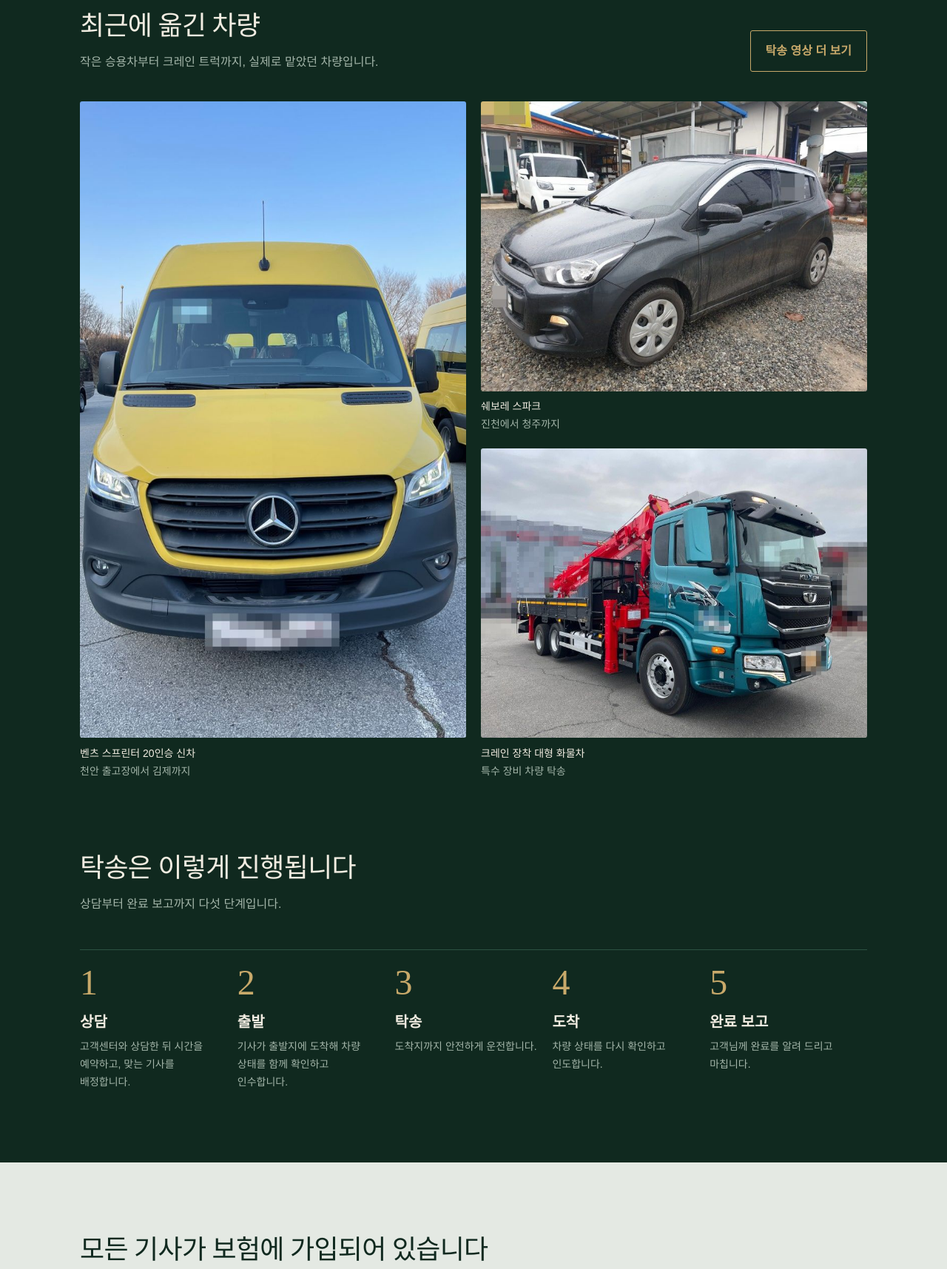
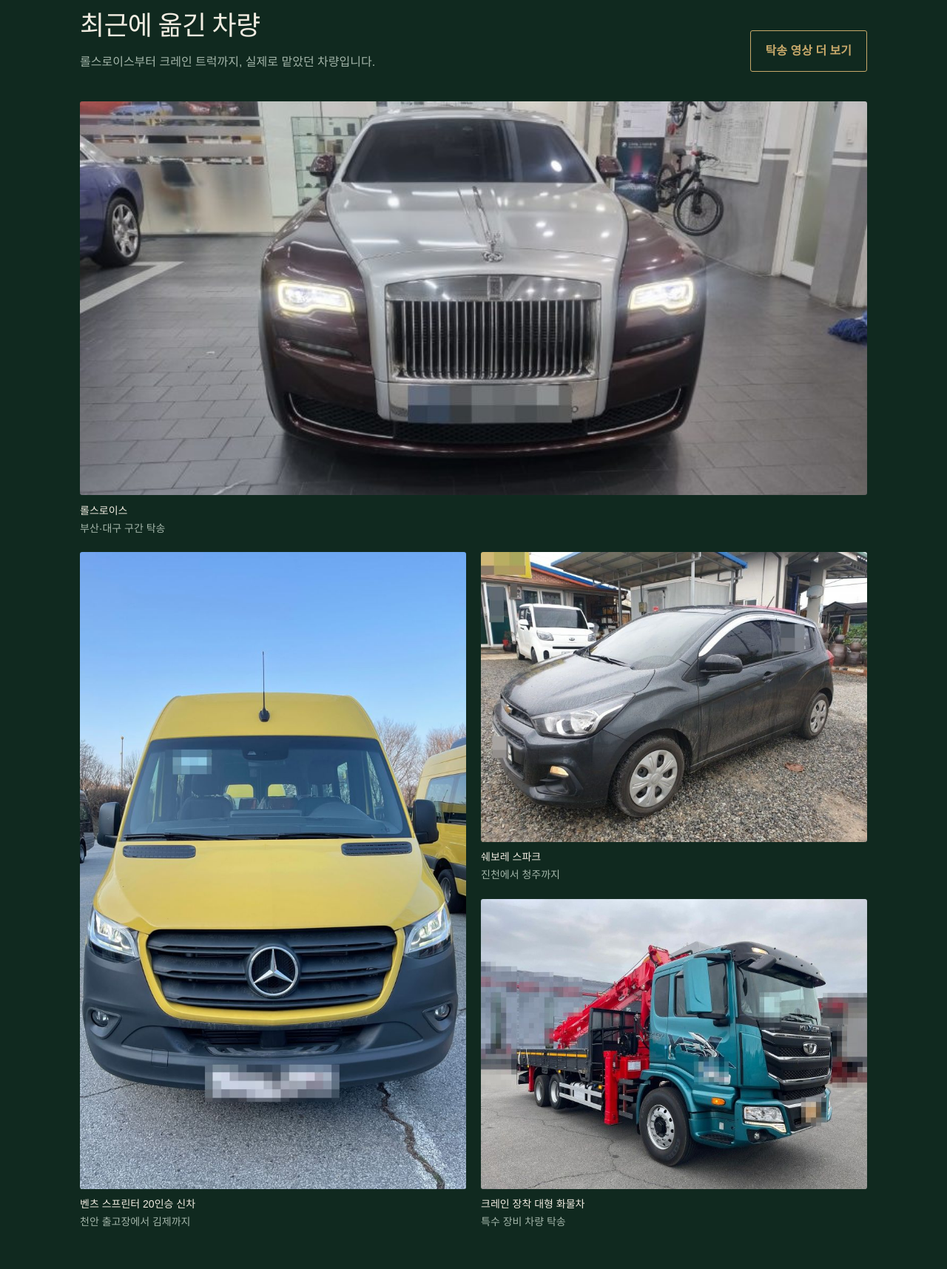
Before and after one commit to carbd01048291007-crypto/my-website, a plain HTML site: page index.html in a window 1280 px wide. Shown: the part 3320-5035 px from the top of the page at 74% size. Drawn offline with Linux system fonts and the light colour scheme; a web font is replaced by a local one.

Commit message:
최근에 옮긴 차량에 롤스로이스 사진 추가
Co-Authored-By: Claude Opus 5.5 <noreply@anthropic.com>
Claude-Session: https://claude.ai/code/session_01Rs4tSZkxcjxRveNHn5PsKv

```diff
--- a/index.html
+++ b/index.html
@@ -219,15 +219,18 @@
   .recent-head .section-intro { margin-bottom: 0; }
   .recent-grid { display: grid; grid-template-columns: 1fr 1fr; grid-template-rows: auto auto; gap: clamp(.75rem, 2vw, 1.25rem); }
   .recent-grid figure { margin: 0; display: flex; flex-direction: column; }
-  .recent-grid figure:first-child { grid-row: span 2; }
+  .recent-grid figure.wide { grid-column: 1 / -1; }
+  .recent-grid figure.wide img { aspect-ratio: 2 / 1; object-position: center 55%; }
+  .recent-grid figure.tall { grid-row: span 2; }
   .recent-grid img { display: block; width: 100%; flex: 1; min-height: 0; object-fit: cover; border-radius: 3px; aspect-ratio: 4 / 3; }
-  .recent-grid figure:first-child img { aspect-ratio: auto; height: 100%; }
+  .recent-grid figure.tall img { aspect-ratio: auto; height: 100%; }
   .recent-grid figcaption { font-size: var(--step--1); color: var(--sage); padding-top: .6rem; }
   .recent-grid figcaption b { color: var(--ivory); font-weight: 500; display: block; }
   @media (max-width: 640px) {
     .recent-grid { grid-template-columns: 1fr; }
-    .recent-grid figure:first-child { grid-row: auto; }
-    .recent-grid figure:first-child img { aspect-ratio: 3 / 4; height: auto; }
+    .recent-grid figure.tall { grid-row: auto; }
+    .recent-grid figure.tall img { aspect-ratio: 3 / 4; height: auto; }
+    .recent-grid figure.wide img { aspect-ratio: 4 / 3; }
   }
 
   /* ----- 이용 순서 ----- */
@@ -520,12 +523,16 @@
     <div class="recent-head">
       <div>
         <h2 class="section-title">최근에 옮긴 차량</h2>
-        <p class="section-intro">작은 승용차부터 크레인 트럭까지, 실제로 맡았던 차량입니다.</p>
+        <p class="section-intro">롤스로이스부터 크레인 트럭까지, 실제로 맡았던 차량입니다.</p>
       </div>
       <a class="btn btn-line" href="https://www.youtube.com/@%ED%83%81%EC%86%A1" target="_blank" rel="noopener">탁송 영상 더 보기</a>
     </div>
     <div class="recent-grid">
-      <figure>
+      <figure class="wide">
+        <img src="images/rolls-royce.jpg" alt="전시장에 세워진 롤스로이스" width="773" height="435" loading="lazy">
+        <figcaption><b>롤스로이스</b>부산·대구 구간 탁송</figcaption>
+      </figure>
+      <figure class="tall">
         <img src="images/sprinter-front.jpg" alt="출고장에서 인수한 노란색 벤츠 스프린터 신차" width="900" height="1200" loading="lazy">
         <figcaption><b>벤츠 스프린터 20인승 신차</b>천안 출고장에서 김제까지</figcaption>
       </figure>
```
Also changed, not shown: images/rolls-royce.jpg (added).
